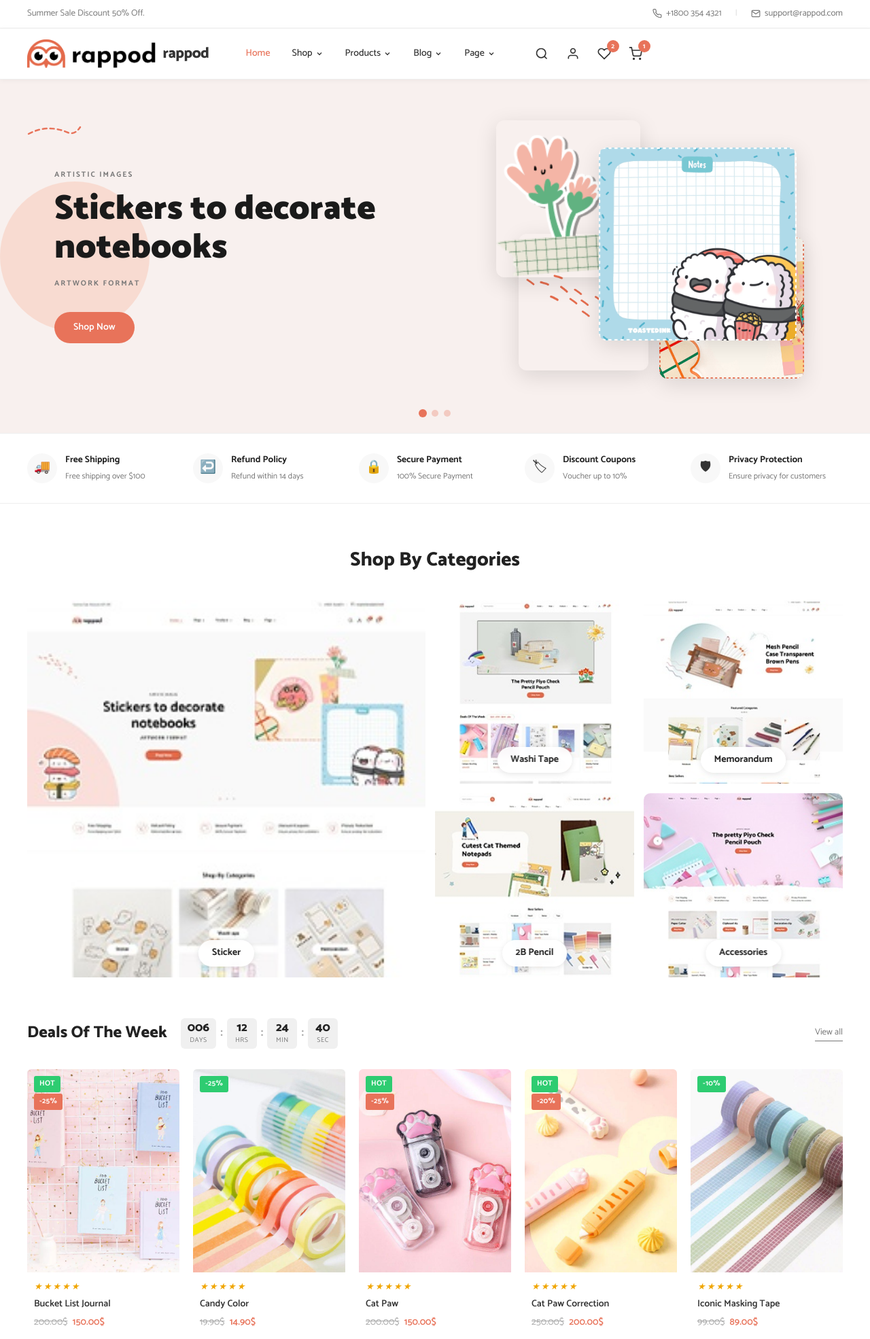
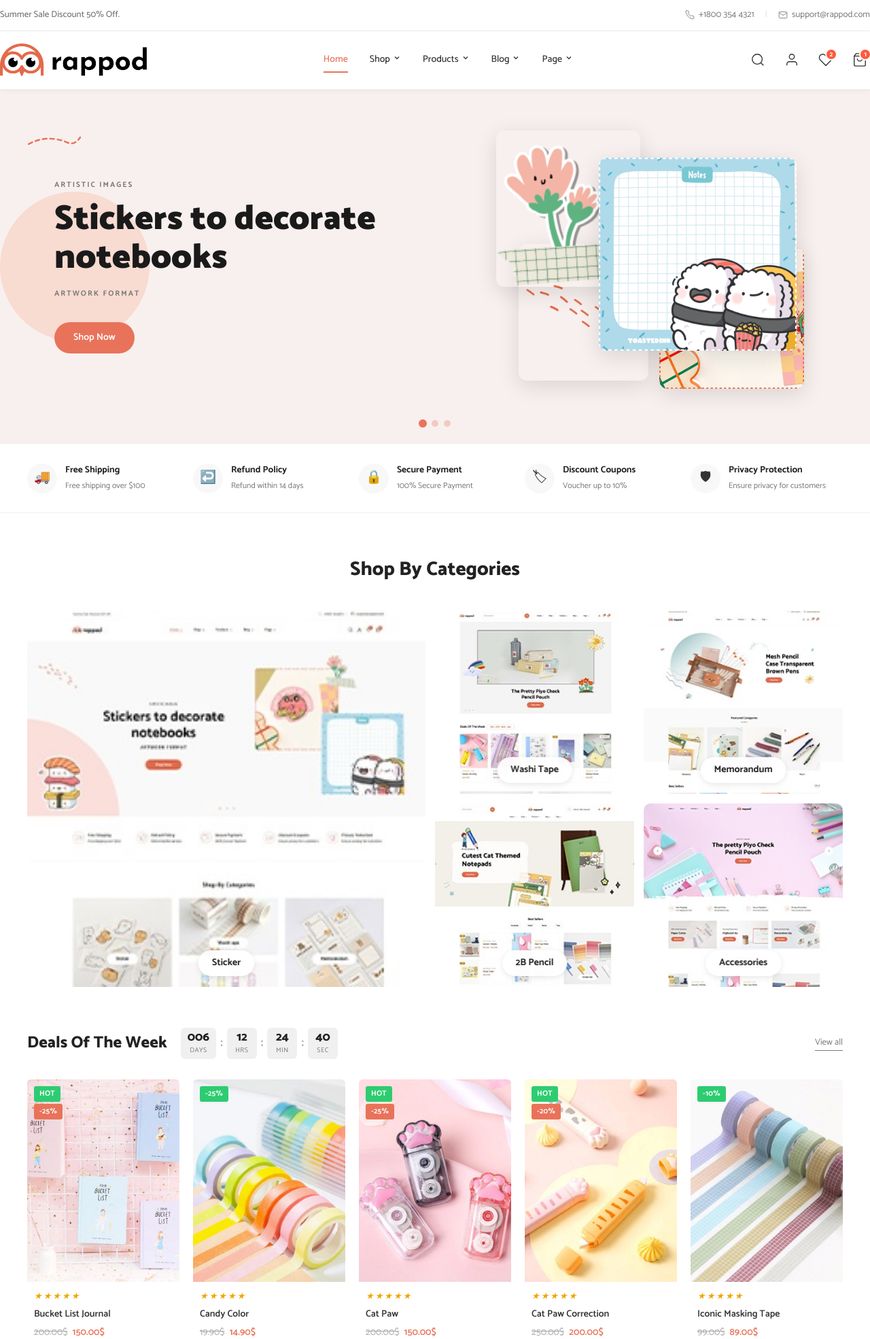
Before and after one commit to acetervin/wordpress-static-export-V3, a PHP site: page / in a window 1280 px wide. Shown: the top 1970 px of the page at 68% size. Run offline with PHP 8.4, Linux system fonts and the light colour scheme.

Commit message:
fix the navigation menu

```diff
--- a/css/shared.css
+++ b/css/shared.css
@@ -37,80 +37,141 @@ input, select, textarea { font-family: inherit; }
 
 /* ── TOPBAR ───────────────────────────────────── */
 .topbar {
-  height: var(--topbar-h);
   background: #fff;
   border-bottom: 1px solid var(--border);
+  font-size: 13px;
+  color: var(--text-light);
+  padding: 12px 0; /* Increased vertical spacing */
+}
+.topbar-container {
   display: flex;
   align-items: center;
   justify-content: space-between;
-  padding: 0 40px;
-  font-size: 13px;
-  color: var(--text-light);
 }
-.topbar-right { display: flex; align-items: center; gap: 20px; }
+.topbar-sale {
+  font-weight: 500; /* Medium weight */
+}
+.topbar-right { display: flex; align-items: center; gap: 0; }
 .topbar a { display: flex; align-items: center; gap: 6px; color: var(--text-light); }
 .topbar a:hover { color: var(--accent); }
+.topbar-sep { margin: 0 16px; color: #ddd; } /* Increased horizontal margin */
 .topbar svg { width: 14px; height: 14px; }
 
 /* ── HEADER ───────────────────────────────────── */
 .site-header {
-  height: var(--header-h);
   background: #fff;
   border-bottom: 1px solid var(--border);
-  display: flex;
-  align-items: center;
-  padding: 0 40px;
-  gap: 40px;
   position: sticky;
   top: 0;
   z-index: 1000;
   box-shadow: 0 1px 8px rgba(0,0,0,.05);
 }
-.logo { display: flex; align-items: center; gap: 8px; font-size: 1.5rem; font-weight: 700; color: #333; flex-shrink: 0; }
-.logo img { height: 42px; width: auto; }
-.logo-text { font-size: 1.3rem; font-weight: 800; letter-spacing: -0.5px; }
+.header-container {
+  height: 85px; /* Fixed height for header */
+  display: flex;
+  align-items: center;
+  justify-content: space-between;
+}
+.logo { display: flex; align-items: center; flex-shrink: 0; }
+.logo img { height: 48px; width: auto; }
 
 /* Main Nav */
-.main-nav { display: flex; align-items: center; gap: 4px; flex: 1; justify-content: center; }
+.main-nav {
+  display: flex;
+  align-items: center;
+  gap: 32px; /* Increased gap (8 units) */
+  flex: 1;
+  justify-content: center;
+}
 .nav-item { position: relative; }
 .nav-link {
-  display: flex; align-items: center; gap: 4px;
-  padding: 8px 14px; font-size: 14px; font-weight: 500;
-  color: #333; border-radius: var(--radius-sm);
-  transition: color .2s;
+  display: flex;
+  align-items: baseline; /* Align with text baseline */
+  gap: 4px;
+  padding: 8px 0;
+  font-size: 14px;
+  font-weight: 500;
+  color: #333;
+  transition: all .2s;
   white-space: nowrap;
 }
 .nav-link:hover, .nav-link.active { color: var(--accent); }
-.nav-link svg { width: 12px; height: 12px; transition: transform .2s; }
+.nav-link.active {
+  border-bottom: 2px solid var(--accent); /* Bottom border for active state */
+  padding-bottom: 6px;
+}
+.nav-link svg {
+  width: 12px;
+  height: 12px;
+  transition: transform .2s;
+  display: inline-flex;
+}
 .nav-item:hover .nav-link svg { transform: rotate(180deg); }
+
 .nav-dropdown {
-  position: absolute; top: calc(100% + 8px); left: 0;
-  background: #fff; border: 1px solid var(--border);
-  border-radius: var(--radius); box-shadow: var(--shadow-hover);
-  min-width: 180px; padding: 8px 0;
-  opacity: 0; visibility: hidden; transform: translateY(-6px);
-  transition: all .22s; z-index: 200;
+  position: absolute;
+  top: 100%;
+  left: 50%;
+  transform: translateX(-50%) translateY(10px);
+  background: #fff;
+  border: 1px solid var(--border);
+  border-radius: var(--radius);
+  box-shadow: var(--shadow-hover);
+  min-width: 200px;
+  padding: 12px 0;
+  opacity: 0;
+  visibility: hidden;
+  transition: all .25s ease;
+  z-index: 200;
 }
-.nav-item:hover .nav-dropdown { opacity: 1; visibility: visible; transform: translateY(0); }
-.nav-dropdown a { display: block; padding: 9px 18px; font-size: 13.5px; color: #444; }
-.nav-dropdown a:hover { color: var(--accent); background: var(--bg-light); }
+.nav-item:hover .nav-dropdown {
+  opacity: 1;
+  visibility: visible;
+  transform: translateX(-50%) translateY(0);
+}
+.nav-dropdown li {
+  width: 100%;
+}
+.nav-dropdown a {
+  display: block;
+  padding: 8px 24px;
+  font-size: 14px;
+  color: #555;
+  transition: all .2s;
+  white-space: nowrap;
+  text-align: left;
+}
+.nav-dropdown a:hover {
+  color: var(--accent);
+  background: var(--bg-light);
+  padding-left: 28px;
+}
 
 /* Header Icons */
-.header-icons { display: flex; align-items: center; gap: 18px; flex-shrink: 0; }
+.header-icons { display: flex; align-items: center; gap: 20px; flex-shrink: 0; }
 .icon-btn {
   position: relative; background: none; border: none;
   display: flex; align-items: center; justify-content: center;
   color: #333; padding: 4px; transition: color .2s;
 }
 .icon-btn:hover { color: var(--accent); }
-.icon-btn svg { width: 20px; height: 20px; }
+.icon-btn svg { width: 22px; height: 22px; }
 .icon-badge {
-  position: absolute; top: -6px; right: -8px;
-  background: var(--accent); color: #fff;
-  font-size: 10px; font-weight: 700;
-  width: 18px; height: 18px; border-radius: 50%;
-  display: flex; align-items: center; justify-content: center;
+  position: absolute;
+  top: -2px;
+  right: -2px;
+  background: #FF5A3C; /* Vibrant Coral/Orange-Red */
+  color: #fff;
+  font-size: 10px;
+  font-weight: 700;
+  width: 18px;
+  height: 18px;
+  border-radius: 50%;
+  display: flex;
+  align-items: center;
+  justify-content: center;
   line-height: 1;
+  border: 2px solid #fff;
 }
 
 /* ── PAGE HERO (breadcrumb pages) ─────────────── */
--- a/js/shared.js
+++ b/js/shared.js
@@ -20,42 +20,45 @@ function buildHeader(activePage='') {
 
   return `
   <div class="topbar">
-    <span>Summer Sale Discount 50% Off.</span>
+    <div class="topbar-container container">
+      <span class="topbar-sale">Summer Sale Discount 50% Off.</span>
       <div class="topbar-right">
         <a href="tel:+18003544321">
-        <svg viewBox="0 0 24 24" fill="none" stroke="currentColor" stroke-width="2"><path d="M22 16.92v3a2 2 0 0 1-2.18 2 19.79 19.79 0 0 1-8.63-3.07A19.5 19.5 0 0 1 4.69 12 19.79 19.79 0 0 1 1.61 3.39 2 2 0 0 1 3.6 1.21h3a2 2 0 0 1 2 1.72c.127.96.361 1.903.7 2.81a2 2 0 0 1-.45 2.11L7.91 8.82a16 16 0 0 0 6.29 6.29l.95-.95a2 2 0 0 1 2.11-.45c.907.339 1.85.573 2.81.7A2 2 0 0 1 22 16.92z"/></svg>
+          <svg viewBox="0 0 24 24" fill="none" stroke="currentColor" stroke-width="1.5"><path d="M22 16.92v3a2 2 0 0 1-2.18 2 19.79 19.79 0 0 1-8.63-3.07A19.5 19.5 0 0 1 4.69 12 19.79 19.79 0 0 1 1.61 3.39 2 2 0 0 1 3.6 1.21h3a2 2 0 0 1 2 1.72c.127.96.361 1.903.7 2.81a2 2 0 0 1-.45 2.11L7.91 8.82a16 16 0 0 0 6.29 6.29l.95-.95a2 2 0 0 1 2.11-.45c.907.339 1.85.573 2.81.7A2 2 0 0 1 22 16.92z"/></svg>
           +1800 354 4321
         </a>
-      <span style="color:#ddd">|</span>
+        <span class="topbar-sep">|</span>
         <a href="mailto:support@rappod.com">
-        <svg viewBox="0 0 24 24" fill="none" stroke="currentColor" stroke-width="2"><path d="M4 4h16c1.1 0 2 .9 2 2v12c0 1.1-.9 2-2 2H4c-1.1 0-2-.9-2-2V6c0-1.1.9-2 2-2z"/><polyline points="22,6 12,13 2,6"/></svg>
+          <svg viewBox="0 0 24 24" fill="none" stroke="currentColor" stroke-width="1.5"><path d="M4 4h16c1.1 0 2 .9 2 2v12c0 1.1-.9 2-2 2H4c-1.1 0-2-.9-2-2V6c0-1.1.9-2 2-2z"/><polyline points="22,6 12,13 2,6"/></svg>
           support@rappod.com
         </a>
       </div>
     </div>
+  </div>
   <header class="site-header">
+    <div class="header-container container">
       <a href="../index.html" class="logo">
         <img src="assets/uploads/2023/10/logo.png" alt="Rappod" onerror="this.style.display='none'"/>
-      <span class="logo-text" style="font-family:'Catamaran',sans-serif;font-size:1.4rem;font-weight:800;">rappod</span>
       </a>
       <nav>
         <ul class="main-nav">${navHTML}</ul>
       </nav>
       <div class="header-icons">
         <button class="icon-btn" onclick="toggleSearch()" title="Search">
-        <svg viewBox="0 0 24 24" fill="none" stroke="currentColor" stroke-width="2"><circle cx="11" cy="11" r="8"/><line x1="21" y1="21" x2="16.65" y2="16.65"/></svg>
+          <svg viewBox="0 0 24 24" fill="none" stroke="currentColor" stroke-width="1.5"><circle cx="11" cy="11" r="8"/><line x1="21" y1="21" x2="16.65" y2="16.65"/></svg>
         </button>
         <button class="icon-btn" title="Account">
-        <svg viewBox="0 0 24 24" fill="none" stroke="currentColor" stroke-width="2"><path d="M20 21v-2a4 4 0 0 0-4-4H8a4 4 0 0 0-4 4v2"/><circle cx="12" cy="7" r="4"/></svg>
+          <svg viewBox="0 0 24 24" fill="none" stroke="currentColor" stroke-width="1.5"><path d="M20 21v-2a4 4 0 0 0-4-4H8a4 4 0 0 0-4 4v2"/><circle cx="12" cy="7" r="4"/></svg>
         </button>
         <a href="../wishlist.html" class="icon-btn" title="Wishlist">
-        <svg viewBox="0 0 24 24" fill="none" stroke="currentColor" stroke-width="2"><path d="M20.84 4.61a5.5 5.5 0 0 0-7.78 0L12 5.67l-1.06-1.06a5.5 5.5 0 0 0-7.78 7.78l1.06 1.06L12 21.23l7.78-7.78 1.06-1.06a5.5 5.5 0 0 0 0-7.78z"/></svg>
+          <svg viewBox="0 0 24 24" fill="none" stroke="currentColor" stroke-width="1.5"><path d="M20.84 4.61a5.5 5.5 0 0 0-7.78 0L12 5.67l-1.06-1.06a5.5 5.5 0 0 0-7.78 7.78l1.06 1.06L12 21.23l7.78-7.78 1.06-1.06a5.5 5.5 0 0 0 0-7.78z"/></svg>
           <span class="icon-badge wishlist-badge" style="display:none">0</span>
         </a>
         <a href="../cart.html" class="icon-btn" title="Cart">
-        <svg viewBox="0 0 24 24" fill="none" stroke="currentColor" stroke-width="2"><circle cx="9" cy="21" r="1"/><circle cx="20" cy="21" r="1"/><path d="M1 1h4l2.68 13.39a2 2 0 0 0 2 1.61h9.72a2 2 0 0 0 2-1.61L23 6H6"/></svg>
+          <svg viewBox="0 0 24 24" fill="none" stroke="currentColor" stroke-width="1.5"><path d="M6 2 3 6v14a2 2 0 0 0 2 2h14a2 2 0 0 0 2-2V6l-3-4Z"/><path d="M3 6h18"/><path d="M16 10a4 4 0 0 1-8 0"/></svg>
           <span class="icon-badge cart-badge" style="display:none">0</span>
         </a>
+      </div>
     </div>
   </header>
   <div id="search-overlay" style="display:none;position:fixed;inset:0;background:rgba(0,0,0,.5);z-index:2000;align-items:flex-start;padding-top:80px;" onclick="if(event.target===this)toggleSearch()">
```
Lines whose indentation alone changed are shown as unchanged.
